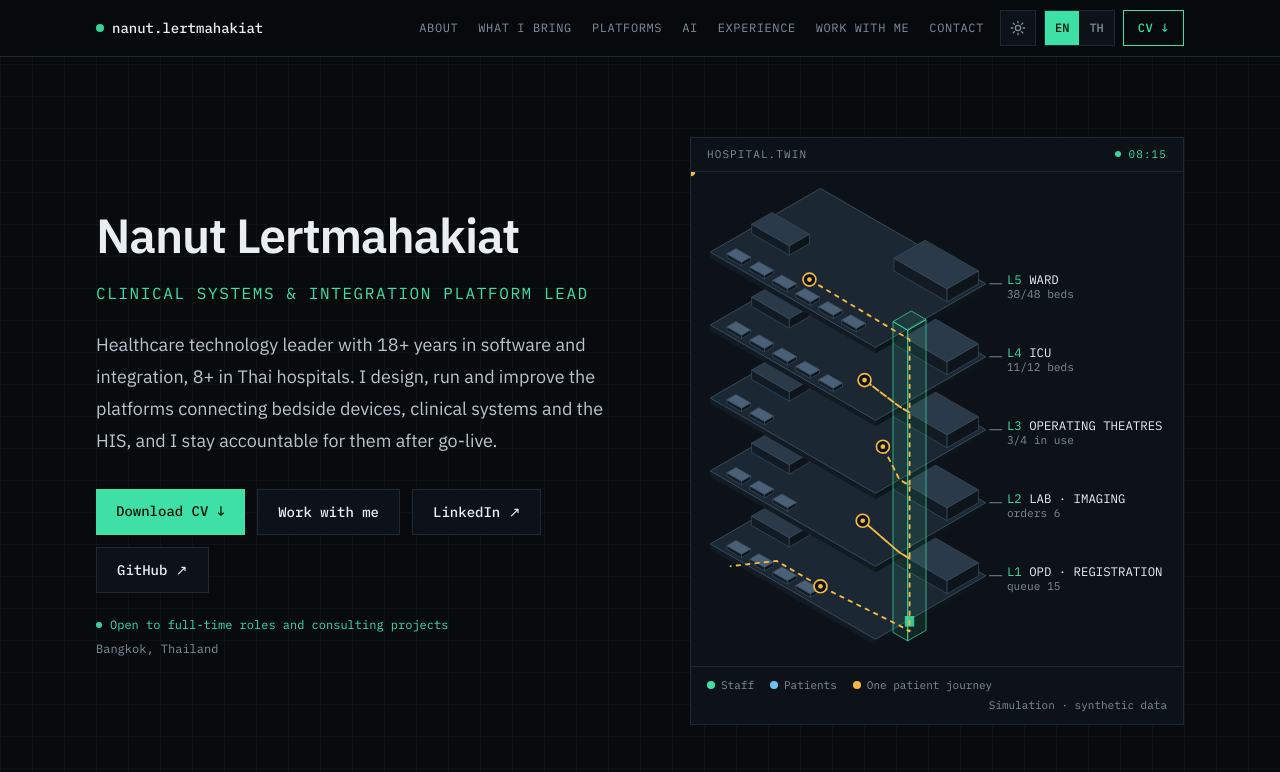
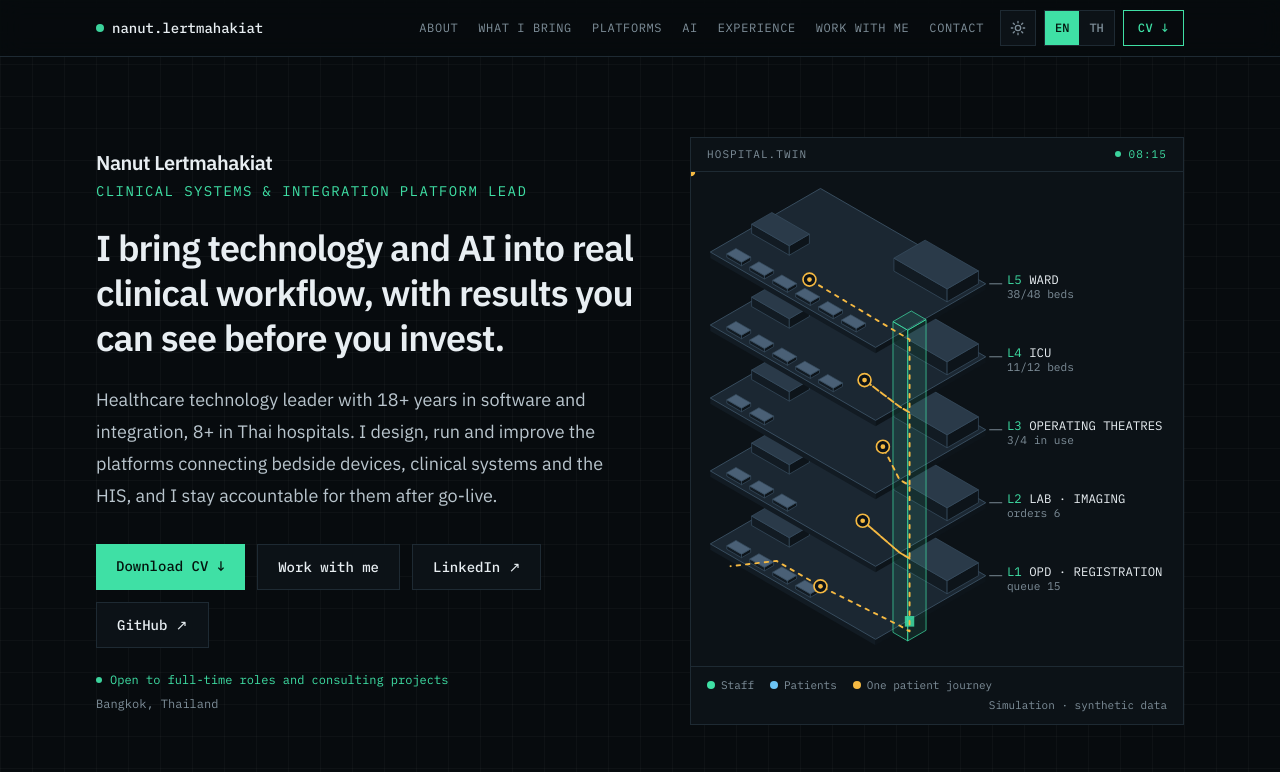
Before and after one commit to nanutlmhk/portfolio, a React (Vite) app: page / in a window 1280 px wide. Shown: the top 772 px of the page. Built offline with nearby package versions, Linux system fonts and the light colour scheme; a web font is replaced by a local one.

Commit message:
Lead the hero with what the owner offers, name shown smaller
Co-Authored-By: Claude Fable 5.2 <noreply@anthropic.com>

```diff
--- a/src/App.tsx
+++ b/src/App.tsx
@@ -153,16 +153,13 @@ function App() {
         <section id="home" className="mx-auto max-w-6xl px-4 pb-10 pt-12 sm:px-6 lg:px-8 lg:pt-20">
           <div className="grid grid-cols-1 items-center gap-10 lg:grid-cols-[1.05fr_0.95fr] lg:gap-12">
             <div className="min-w-0">
-              <h1 className="text-[2rem] font-semibold min-[360px]:text-4xl leading-tight tracking-tight text-ink sm:text-5xl">
-                {hero.name.split(' ').map((part) => (
-                  <span key={part} className="inline-block">
-                    {part}&nbsp;
-                  </span>
-                ))}
-              </h1>
-              <p className="mt-4 font-mono text-sm uppercase tracking-widest text-accent sm:text-base">
+              <p className="text-lg font-semibold tracking-tight text-ink sm:text-xl">{hero.name}</p>
+              <p className="mt-1 font-mono text-xs uppercase tracking-widest text-accent sm:text-sm">
                 {hero.headline}
               </p>
+              <h1 className="mt-6 text-3xl font-semibold leading-tight tracking-tight text-ink sm:text-4xl">
+                {hero.tagline}
+              </h1>
               <p className="mt-6 max-w-xl text-base leading-7 text-body sm:text-lg sm:leading-8">{hero.summary}</p>
 
               <div className="mt-8 grid grid-cols-2 gap-3 sm:flex sm:flex-wrap">
--- a/src/data/portfolioData.ts
+++ b/src/data/portfolioData.ts
@@ -78,6 +78,7 @@ export const portfolioContent: Record<'en' | 'th', PortfolioContent> = {
     hero: {
       name: NAME,
       headline: HEADLINE,
+      tagline: 'I bring technology and AI into real clinical workflow, with results you can see before you invest.',
       summary:
         'Healthcare technology leader with 18+ years in software and integration, 8+ in Thai hospitals. I design, run and improve the platforms connecting bedside devices, clinical systems and the HIS, and I stay accountable for them after go-live.',
       location: 'Bangkok, Thailand',
@@ -409,6 +410,7 @@ export const portfolioContent: Record<'en' | 'th', PortfolioContent> = {
     hero: {
       name: 'ณนัทธ์ เลิศมหาเกียรติ',
       headline: 'ผู้เชี่ยวชาญระบบไอทีโรงพยาบาลและการเชื่อมต่อระบบ',
+      tagline: 'ผมนำเทคโนโลยีและ AI เข้าสู่การทำงานทางคลินิกจริง โดยให้คุณเห็นผลลัพธ์ก่อนตัดสินใจลงทุน',
       summary:
         'ผู้นำด้านเทคโนโลยีสุขภาพ ประสบการณ์ด้านซอฟต์แวร์และการเชื่อมต่อระบบกว่า 18 ปี โดยกว่า 8 ปีอยู่ในโรงพยาบาลไทย ผมออกแบบ ดูแล และพัฒนาแพลตฟอร์มที่เชื่อมอุปกรณ์ข้างเตียง ระบบทางคลินิก และ HIS และรับผิดชอบต่อเนื่องหลังเปิดใช้งานจริง',
       location: 'กรุงเทพฯ ประเทศไทย',
--- a/src/types/portfolio.ts
+++ b/src/types/portfolio.ts
@@ -66,6 +66,7 @@ export type PortfolioContent = {
   hero: {
     name: string
     headline: string
+    tagline: string
     summary: string
     location: string
     openTo: string
```
